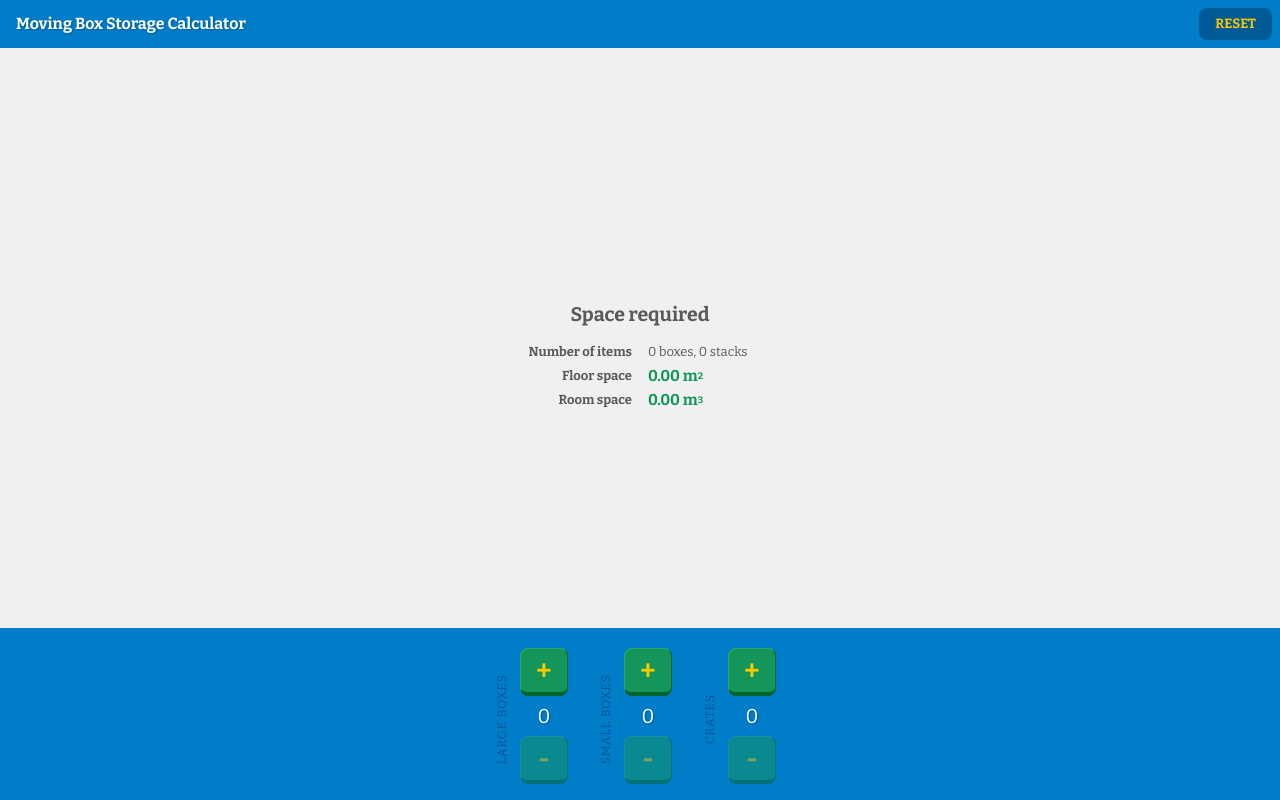
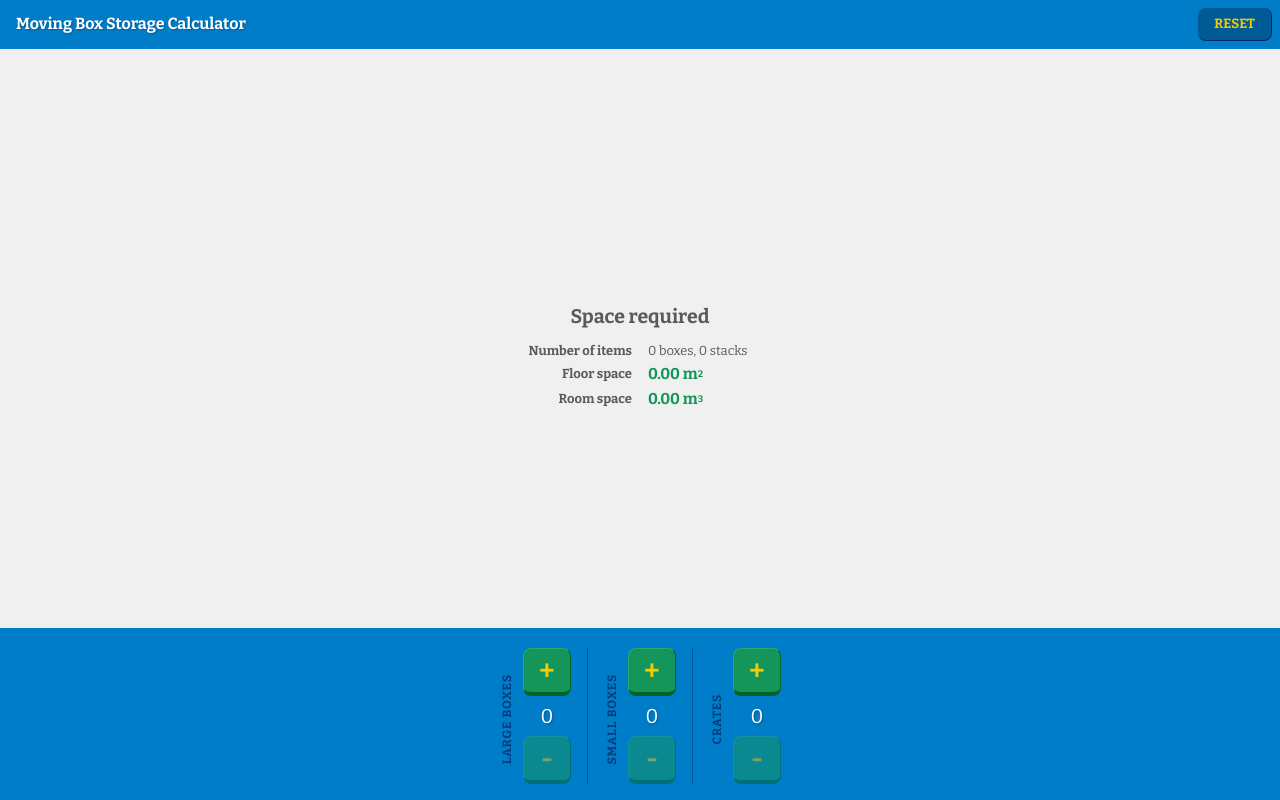
Before and after one commit to elcriz/storage-calculator, a React (Create React App) app: page / in a window 1280 px wide. Built offline with nearby package versions, Linux system fonts and the light colour scheme.

Commit message:
More UI improvements

```diff
--- a/src/main.css
+++ b/src/main.css
@@ -75,6 +75,10 @@ body {
     display: none;
 }
 
+.totals__heading {
+	margin-bottom: 0;
+}
+
 .totals__stacks,
 .totals__amounts {
     padding: calc(2 * var(--spacing)) 0 0;
@@ -132,7 +136,9 @@ body {
     justify-content: center;
     align-items: flex-end;
     padding: var(--spacing) calc(2 * var(--spacing));
+	margin-bottom: var(--spacing);
     background-image: linear-gradient(var(--color-ui-light), var(--color-ui-light-grey));
+	border-bottom: 1px solid var(--color-ui-grey);
 }
 
 .stacks__type {
@@ -283,20 +289,21 @@ body {
     justify-content: center;
     align-items: center;
 	margin-top: calc(var(--spacing) / 2);
-    margin-left: calc(2 * var(--spacing));
     padding-left: calc(5 * var(--spacing));
+	padding-right: calc(2 * var(--spacing));
+	border-right: 1px solid var(--color-secondary);
 }
 
-.control:first-child {
-	margin-left: calc(-3 * var(--spacing));
+.control:last-child {
+	border-right: none;
 }
 
 .control__heading {
     position: absolute;
-    left: -38px;
+    left: -36px;
     top: 52px;
     font-size: 12px;
-    font-weight: 300;
+    /* font-weight: 300; */
     text-transform: uppercase;
     letter-spacing: 1px;
     transform: rotate(-90deg);
@@ -347,6 +354,8 @@ body {
 .button[data-variant="secondary"] {
     background-color: var(--color-secondary);
     color: var(--color-yellow);
+	border-bottom: 1px solid var(--color-secondary-darker);
+	border-right: 1px solid var(--color-secondary-darker);
 }
 
 .button:disabled {
```
